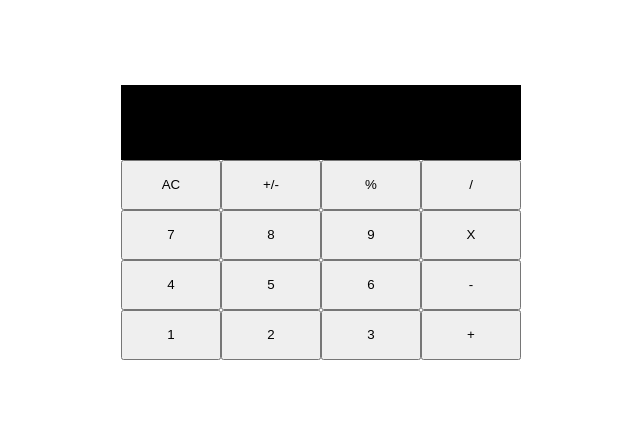
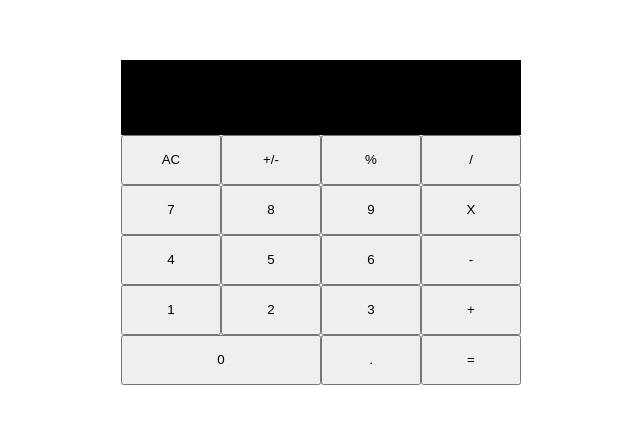
Before and after one commit to amathvaillam/ODIN_CALCULATOR, a plain HTML site: page index.html in a window 1280 px wide. Shown: the part 178-602 px from the top of the page, without its empty margins (319-959 px from the left). Drawn offline with Linux system fonts and the light colour scheme.

Commit message:
stable design and operator functions

```diff
--- a/index.js
+++ b/index.js
@@ -8,8 +8,10 @@ const datas = [{
         value: "clear",
         display: "AC",
         key: "192",
-        listenerOnClick: (event) => {
-
+        listenerOnClick: (event) => event.target.value,
+        listenerOnKeypress: (event) => {
+            if (event.keyCode() === event.target.getAttribute('data-key'))
+                return event.target.value
         },
     },
     { class: "sign", value: "sign", display: "+/-", key: "193" },
@@ -29,7 +31,7 @@ const datas = [{
     { class: "operator", value: "+", display: "+", key: "107" },
     { class: "operand", value: "0", display: "0", key: "96" },
     { class: "point", value: ".", display: ".", key: "110" },
-    { class: "operator", value: "=", display: "=", key: "187" },
+    { class: "equal", value: "=", display: "=", key: "187" },
 ]
 const operatorFunction = {
     "+": (a, b) => a + b,
@@ -48,24 +50,30 @@ const init = () => {
         button.setAttribute("value", data.value)
         button.setAttribute("data-key", data.key)
         button.textContent = data.display
+        if (data.value == "=") {
+            button.addEventListener("click", data.listenerOnClick)
+            button.addEventListener("keypress", data.listenerOnKeypress)
+        }
         return button
     })
     let i = 1;
-    let div = document.createElement("DIV")
+    let div = document.createElement("DIV");
     div.classList.add("button-range")
     for (let button of buttons) {
-        if (i % 5 == 0) {
+        div.appendChild(button)
+        if ((i % 4 == 0 && i > 0) || i == 19) {
+            console.log(i)
             container.appendChild(div)
             div = document.createElement("DIV")
             div.classList.add("button-range")
-            i = 1
         }
-        div.appendChild(button)
         i++
     }
+
     return buttons
 }
 
 const main = (function() {
     console.log(init())
+
 })()
--- a/style.css
+++ b/style.css
@@ -31,6 +31,10 @@ body {
 }
 
 button[data-key] {
-    flex: 100%;
+    flex: 25%;
     height: 50px
 }
+
+button[data-key="96"] {
+    flex: 50%;
+}
```
